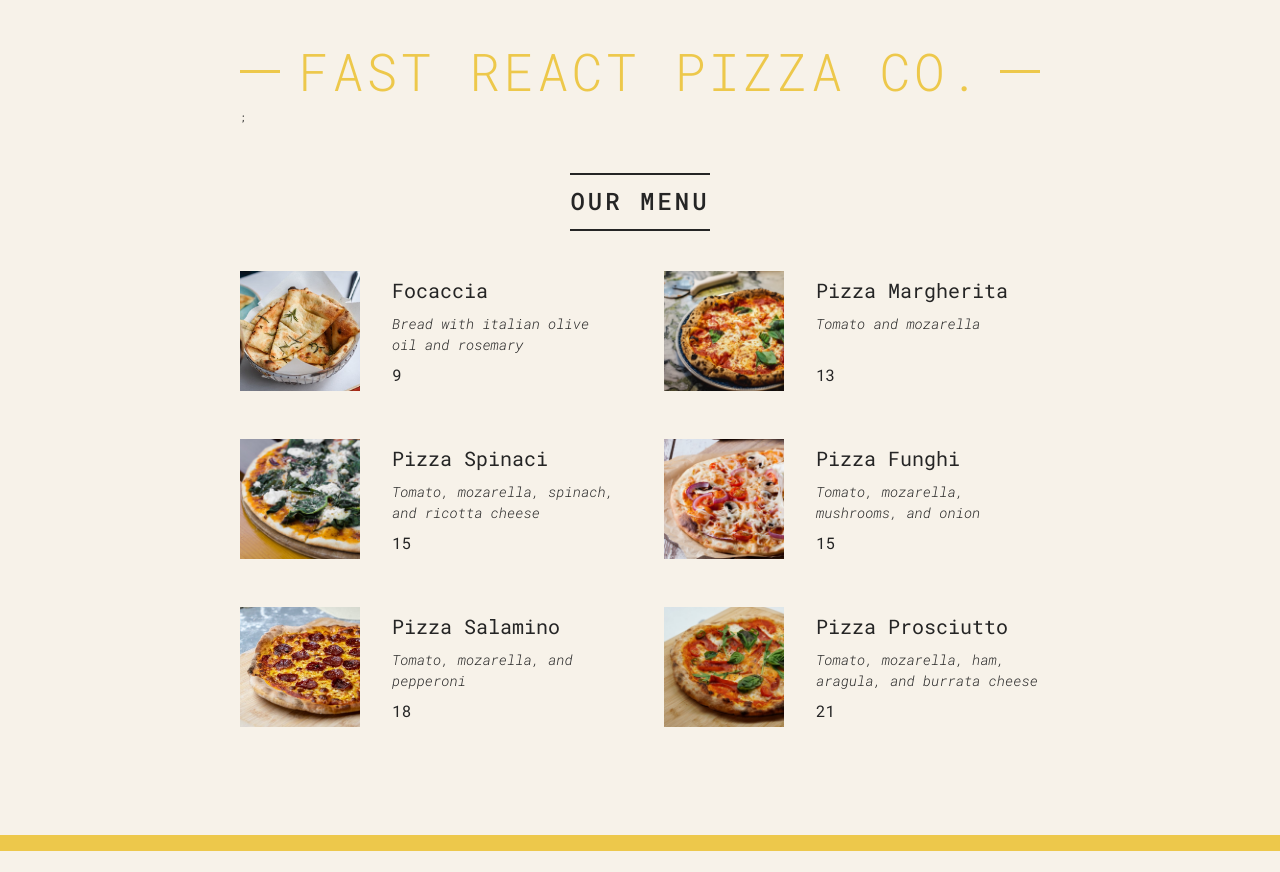
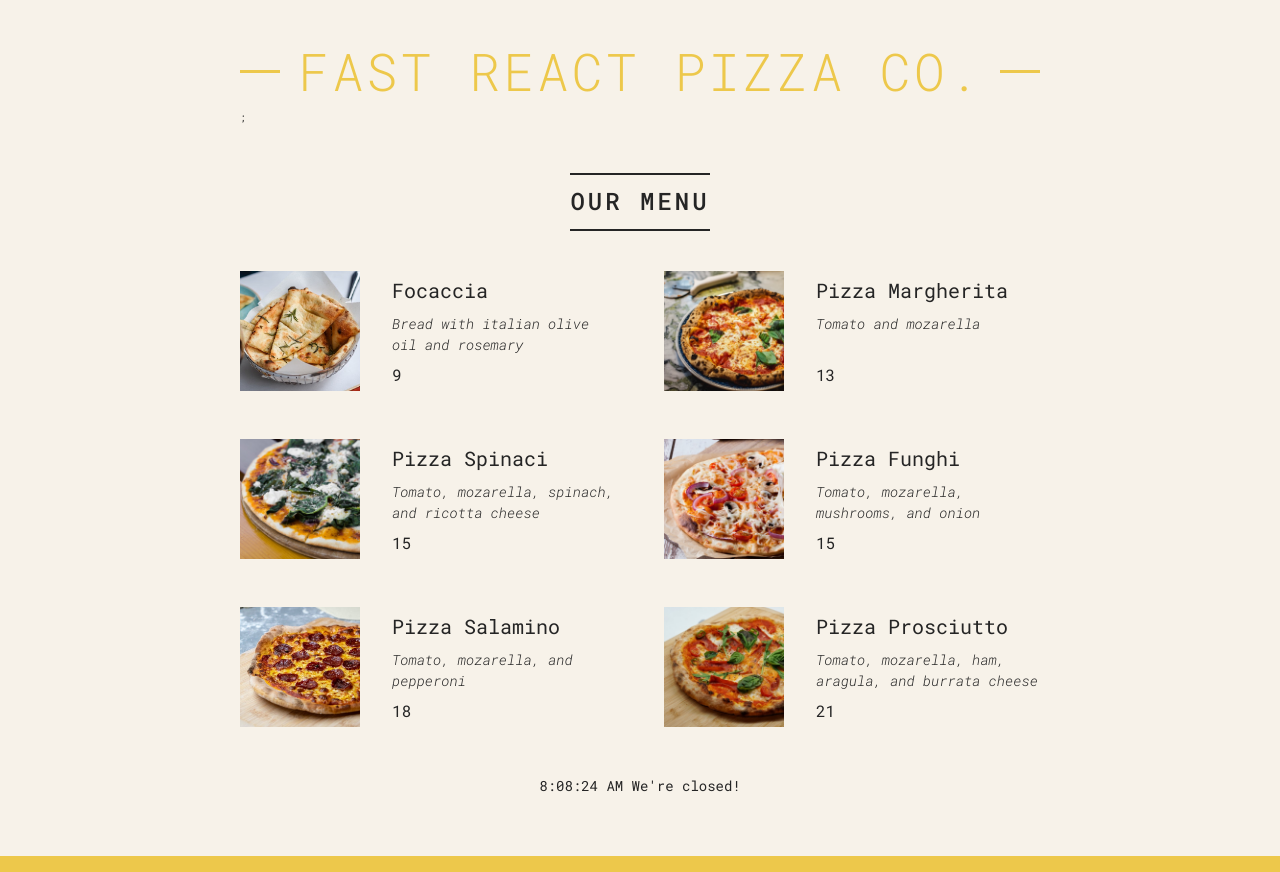
Before and after one commit to charliesumalag/react-new, a React (Vite) app in the folder 03-pizza-menu/: page / in a window 1280 px wide. Before the commit the page ends 851 px from the top, so only its background shows below. Built offline with nearby package versions, Linux system fonts and the light colour scheme.

Commit message:
ternary operator - rendering

```diff
--- a/03-pizza-menu/src/App.jsx
+++ b/03-pizza-menu/src/App.jsx
@@ -105,9 +105,9 @@ function Footer() {
   const isOpen = hour >= openHour && hour <= closeHour;
 
   return <footer className='footer'>
-    {isOpen && (
+    {isOpen ? (
       <p>{new Date().toLocaleTimeString()} We're currently open!</p>
-    )}
+    ) : (<p>{new Date().toLocaleTimeString()} We're closed!</p>)}
   </footer>
 
 }
```
